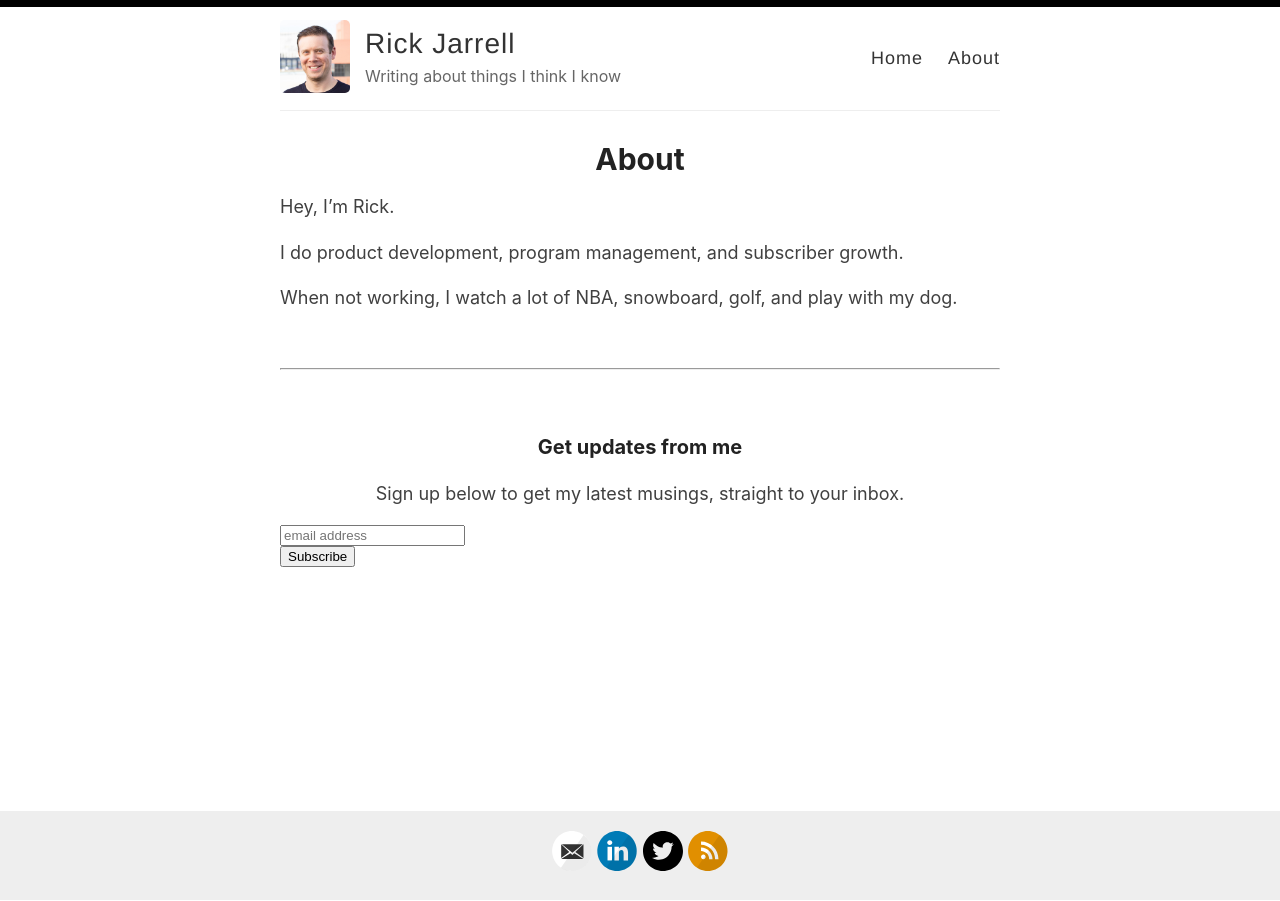
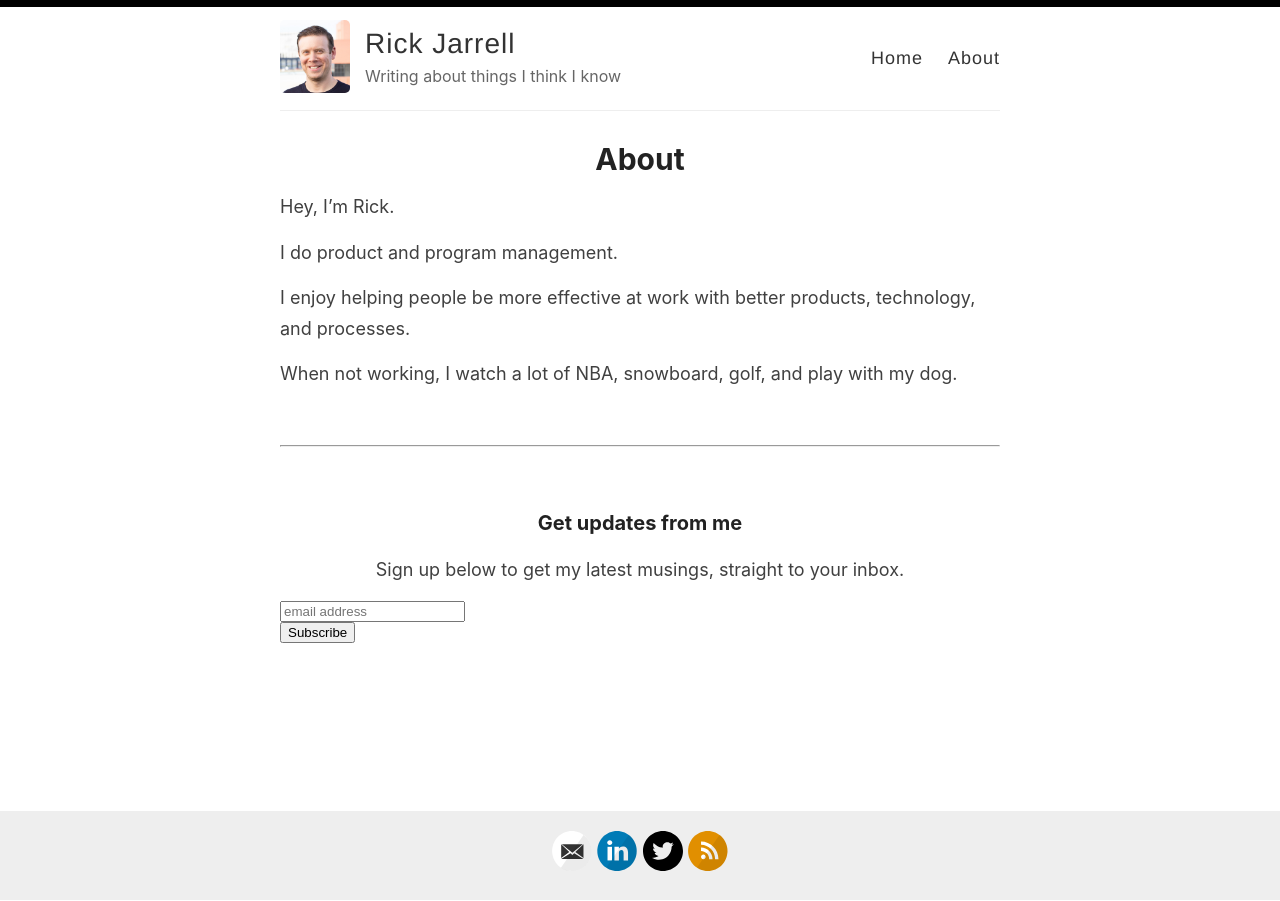
Before and after one commit to rickjarrell/backupblog, a Jekyll site: the page built from _pages/about.md, in a window 1280 px wide. Built offline with Jekyll 4.4.1, drawn with Linux system fonts in a browser that asks for light colours; comment, search, counter and statistics services are not loaded.

Commit message:
Update about.md

```diff
--- a/_pages/about.md
+++ b/_pages/about.md
@@ -6,6 +6,8 @@ permalink: /about/
 
 Hey, I'm Rick.
 
-I do product development, program management, and subscriber growth.
+I do product and program management.
+
+I enjoy helping people be more effective at work with better products, technology, and processes.
 
 When not working, I watch a lot of NBA, snowboard, golf, and play with my dog.
```
